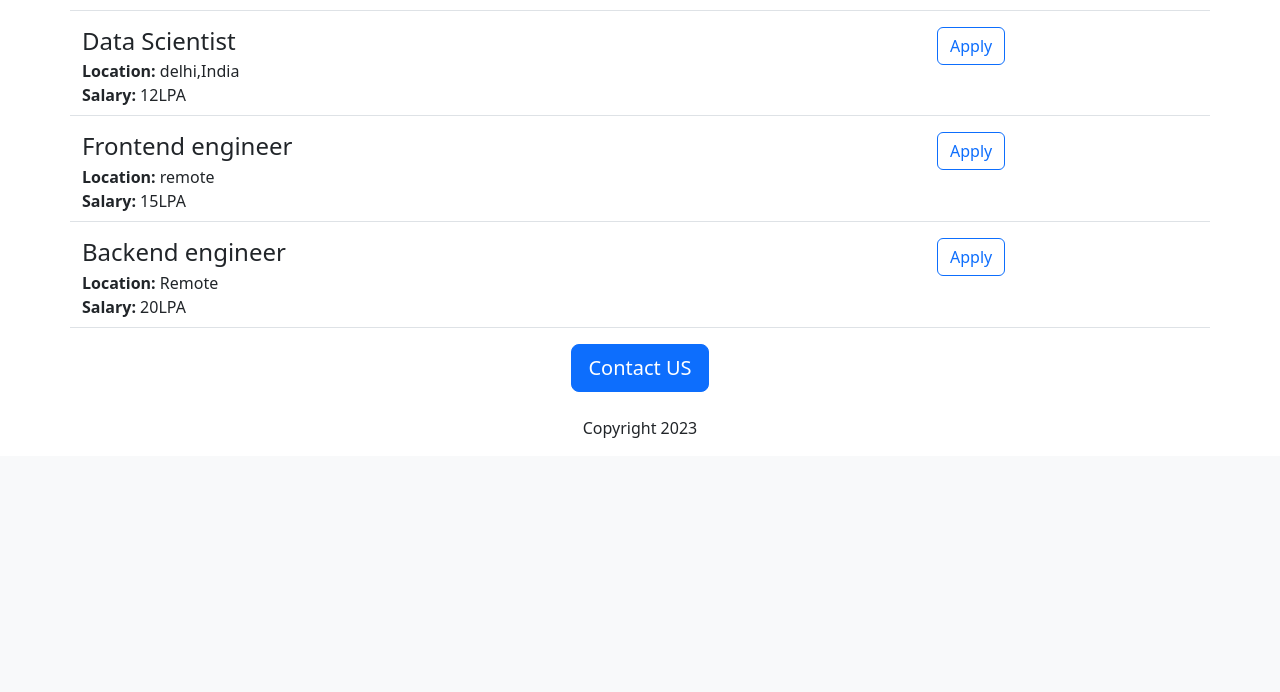
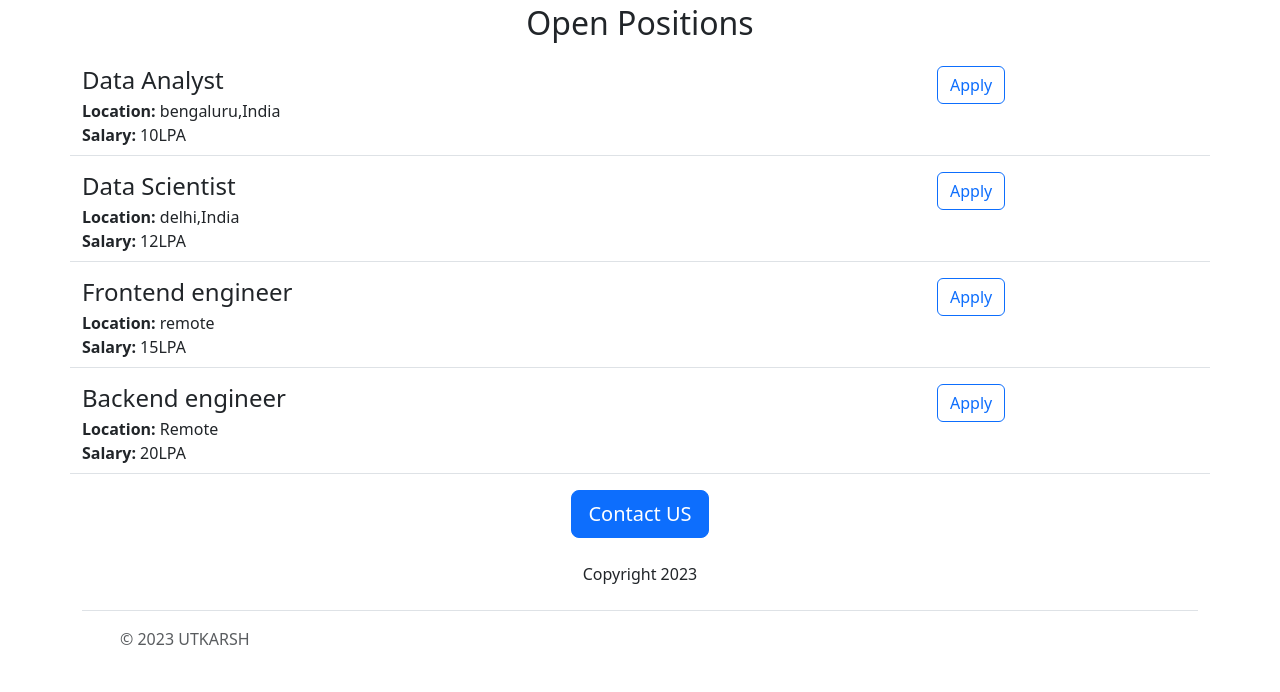
Before and after one commit to SUtkarsh-0/flask-website-v2, a Flask app: page / in a window 1280 px wide. Shown: the part 844-1536 px from the top of the page. Before the commit the page ends 1282 px from the top, so only its background shows below. Run offline with Flask 3, Linux system fonts and the light colour scheme.

Commit message:
functional and aesthetic improvement

```diff
--- /dev/null
+++ b/templates/footer.html
@@ -0,0 +1,24 @@
+<div class="container">
+    <footer class="d-flex flex-wrap justify-content-between align-items-center py-3 my-4 border-top">
+        <div class="col-md-4 d-flex align-items-center">
+            <a href="/" class="mb-3 me-2 mb-md-0 text-body-secondary text-decoration-none lh-1">
+                <svg class="bi" width="30" height="24">
+                    <use xlink:href="#bootstrap" />
+                </svg>
+            </a>
+            <span class="mb-3 mb-md-0 text-body-secondary">&copy; 2023 UTKARSH</span>
+        </div>
+
+        <ul class="nav col-md-4 justify-content-end list-unstyled d-flex">
+            <li class="ms-3"><a class="text-body-secondary" href="#"><svg class="bi" width="24" height="24">
+                        <use xlink:href="#twitter" />
+                    </svg></a></li>
+            <li class="ms-3"><a class="text-body-secondary" href="#"><svg class="bi" width="24" height="24">
+                        <use xlink:href="#instagram" />
+                    </svg></a></li>
+            <li class="ms-3"><a class="text-body-secondary" href="#"><svg class="bi" width="24" height="24">
+                        <use xlink:href="#facebook" />
+                    </svg></a></li>
+        </ul>
+    </footer>
+</div>
--- a/templates/home.html
+++ b/templates/home.html
@@ -13,17 +13,19 @@
             height: 360px;
             object-fit: cover;
             width: 100%;
-
+            margin-bottom: 16px;
         }
     </style>
 </head>
 
 <body>
     {% include 'nav.html' %}
+    <img class="img-fluid" src="./static/banner.jpg" id="banner" height="320px">
+
     <div class="container">
         <h1 class="text-center mt-2 mb-4">Job Careers</h1>
-        <img class="img-fluid" src="./static/banner.jpg" id="banner" height="320px">
-        <h2 class="text-center mt-2 mb-4">About US</h2>
+        <div class="row" style="margin-bottom: 16px;">
+            <div class="col-md-6">
                 <p class="lead"> Lorem ipsum dolor sit amet consectetur adipisici
                     ng elit. Beatae animi quam, odit, cum asperiores
                     minima at, magni quis distinctio ut quo assumena
@@ -34,6 +36,11 @@
                     es molestias voluptas explicabo. Sit nostrum vel
                     antium repellat aperiam eveniet veritatis, labor
                 </p>
+            </div>
+            <div class="d-none d-md-block col-md-6">
+                <img src="/static/people.jpg" style="height:320px;border-radius: 4px;">
+            </div>
+        </div>
         <h2 class="text-center mt-2 mb-4">Open Positions</h2>
         <p>
             {% for job in jobs %}
@@ -42,10 +49,14 @@
 
         </p>
         <div class="text-center">
-            <button class="btn btn-primary btn-lg">Contact US</button>
+            <a class="btn btn-primary btn-lg"
+                href="mailto:2003013121@ipec.org.in?subject=Question%20About%20Job%20Openings%20&body=My%20name%3A%20%3CYour%20name%20here%3E%0D%0A%0D%0AMy%20Questin%3A%20%3CYour%20Question%20here%3E">Contact
+                US</a>
             <p class="mt-4">Copyright 2023</p>
         </div>
     </div>
+    {% include 'footer.html' %}
+
 </body>
 
 </html>
--- a/templates/jobitem.html
+++ b/templates/jobitem.html
@@ -13,6 +13,7 @@
         {% endif %}
     </div>
     <div class="col-3">
-        <button type="button" class="btn btn-outline-primary">Apply</button>
+        <a href="mailto:2003013121@ipec.org.in?subject=Application%20for%20{{job['title']}}&body=My%20name%3A%20%3CYour%20name%3E%0D%0A%0D%0AMy%20Resume%20Link%3A%20%3CYour%20Resume%20Link%3E%0D%0A%0D%0AMy%20Linkedin%20Link%3A%20%3CYour%20Linkedin%20Link%3E"
+            type="button" class="btn btn-outline-primary">Apply</a>
     </div>
 </div>
```
Also changed, not shown: 1 other file. Lines whose indentation alone changed are shown as unchanged.
